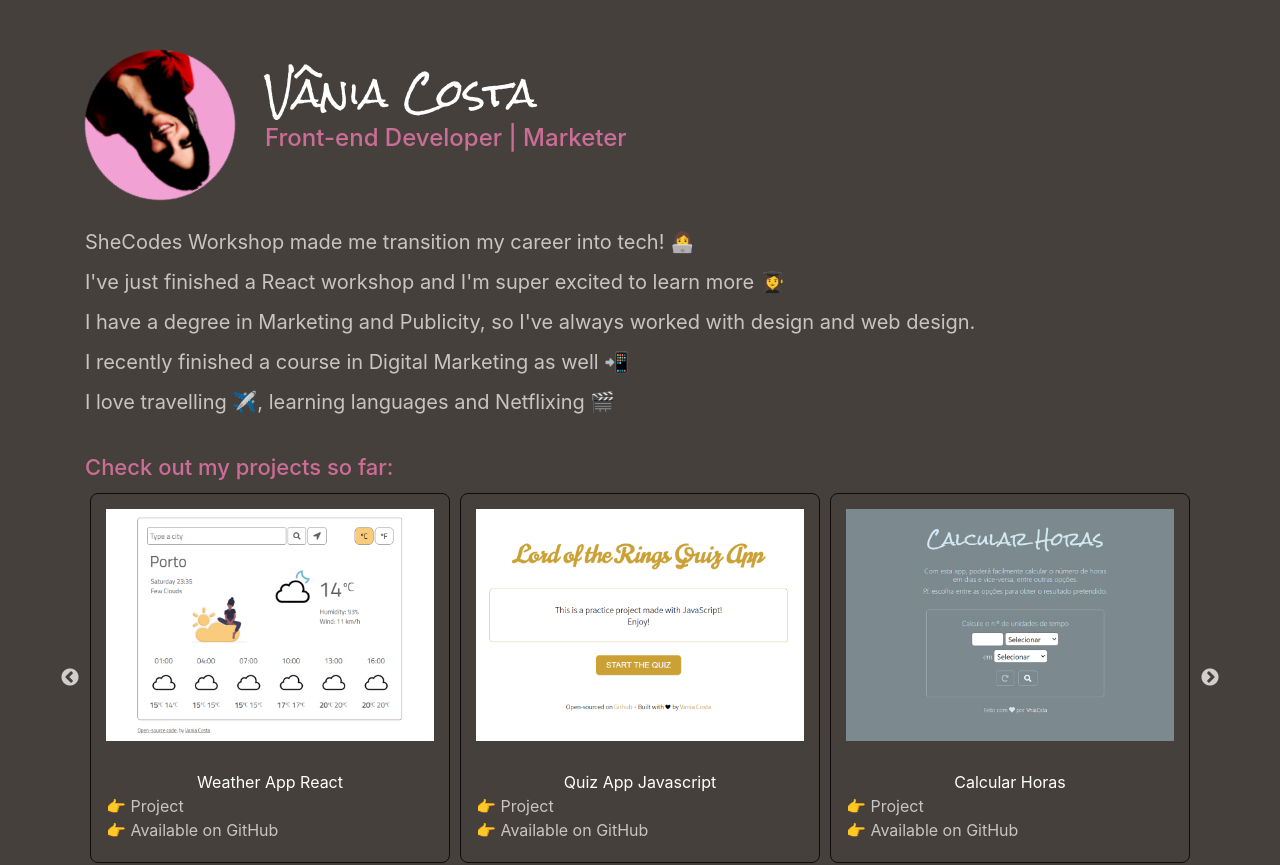
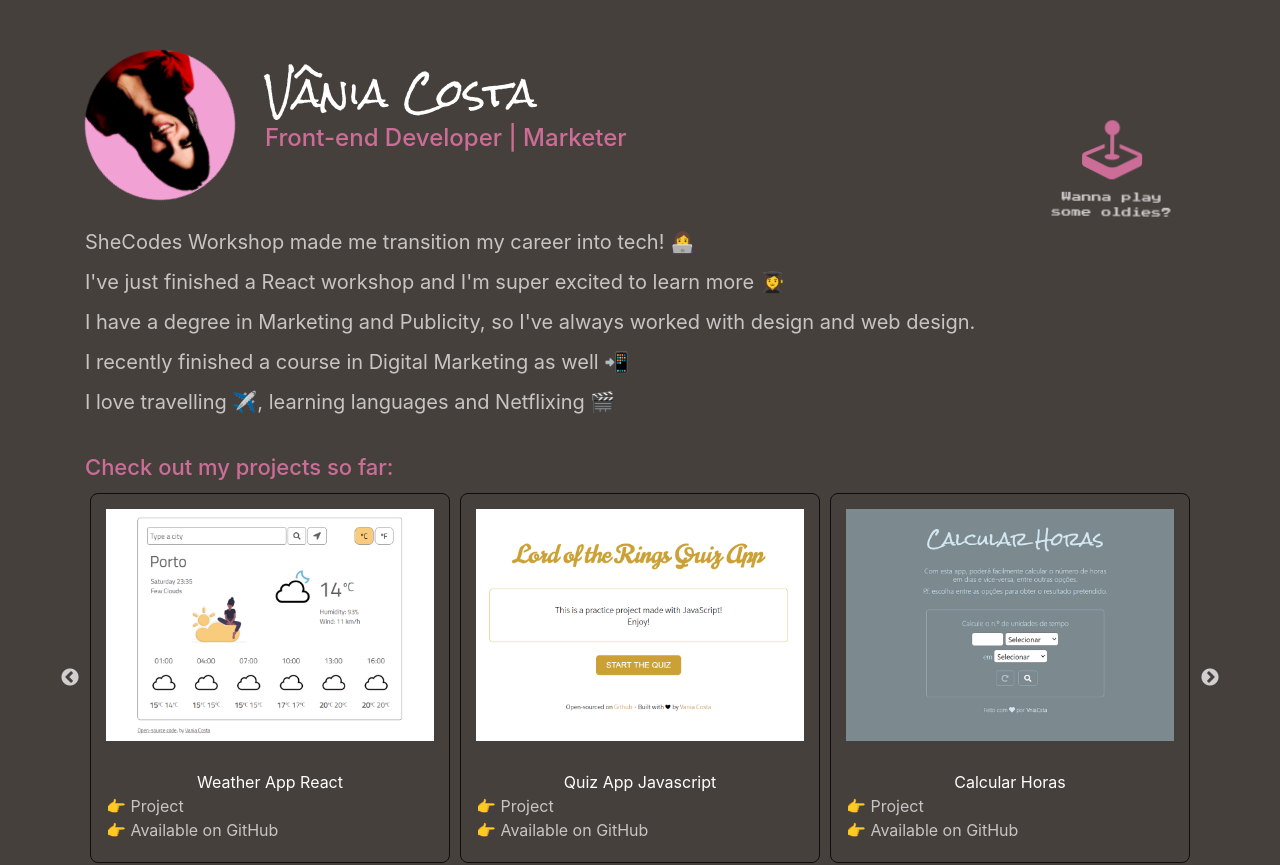
Before and after one commit to vniacsta/my-page-vniacsta, a React (Create React App) app: page / in a window 1280 px wide. Shown: the top 865 px of the page. Built offline with nearby package versions, Linux system fonts and the light colour scheme.

Commit message:
Added page with games

```diff
--- a/public/index.html
+++ b/public/index.html
@@ -7,8 +7,9 @@
     <meta name="theme-color" content="#000000" />
     <meta name="description" content="My personal webpage" />
     <link rel="manifest" href="%PUBLIC_URL%/manifest.json" />
+    <link rel="preconnect" href="https://fonts.gstatic.com" />
     <link
-      href="https://fonts.googleapis.com/css2?family=Rock+Salt&display=swap"
+      href="https://fonts.googleapis.com/css2?family=Press+Start+2P&family=Rock+Salt&display=swap"
       rel="stylesheet"
     />
     <link
--- a/src/App.js
+++ b/src/App.js
@@ -2,6 +2,7 @@ import React from "react";
 import avatar from "./media/avatar.jpeg";
 import 'bootstrap/dist/css/bootstrap.css';
 import "./App.css";
+import Games from "./Games";
 import Description from "./Description";
 import Projects from "./Projects";
 import Certificates from "./Certificates";
@@ -19,6 +20,7 @@ export default function App() {
           </div>
         </header>
         <section>
+          <Games />
           <Description />
           <Projects />
           <Certificates />
--- /dev/null
+++ b/src/Games.css
@@ -0,0 +1,54 @@
+.Games {
+  position: absolute;
+  right: 100px;
+  top: 120px;
+  text-align: center;
+  animation: shake 1.5s infinite;
+}
+
+@keyframes shake {
+  0% {
+    transform: translate(1px, 1px) rotate(0deg);
+  }
+  10% {
+    transform: translate(-1px, -2px) rotate(-1deg);
+  }
+  20% {
+    transform: translate(-3px, 0px) rotate(1deg);
+  }
+  30% {
+    transform: translate(3px, 2px) rotate(0deg);
+  }
+  40% {
+    transform: translate(1px, -1px) rotate(1deg);
+  }
+  50% {
+    transform: translate(-1px, 2px) rotate(-1deg);
+  }
+  60% {
+    transform: translate(-3px, 1px) rotate(0deg);
+  }
+  70% {
+    transform: translate(3px, 1px) rotate(-1deg);
+  }
+  80% {
+    transform: translate(-1px, -1px) rotate(1deg);
+  }
+  90% {
+    transform: translate(1px, 2px) rotate(0deg);
+  }
+  100% {
+    transform: translate(1px, -2px) rotate(0deg);
+  }
+}
+
+.Games .joystickIcon {
+  width: 60px;
+}
+
+.Games .playMessage {
+  font-family: "Press Start 2P", cursive;
+  color: #c7c5c4;
+  font-size: 10px;
+  padding: 10px;
+}
--- /dev/null
+++ b/src/Games.js
@@ -0,0 +1,16 @@
+import React from "react";
+import "./Games.css";
+import joystick from "./media/joystick-pink.svg";
+
+export default function Games() {
+  return (
+    <div className="Games">
+      <a href="https://vniacsta.github.io/my-phaser-games/" target="_blank" rel="noopener noreferrer">
+        <img className="joystickIcon" src={joystick} alt="Joystick Icon" />
+        <p className="playMessage">
+          Wanna play<br/>some oldies?
+        </p>
+      </a>
+    </div>
+  );
+}
```
Also changed, not shown: src/media/joystick-pink.svg (added).
